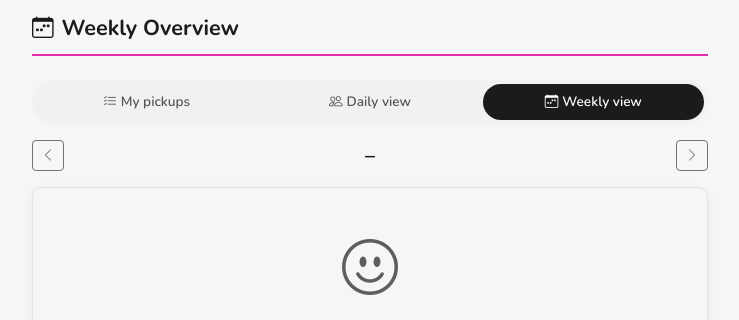
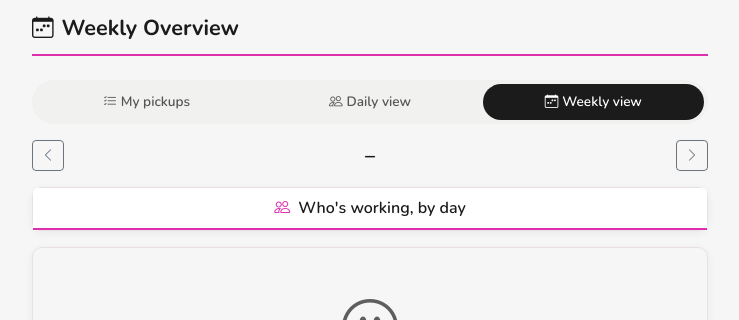
Before and after one commit to MarcusGrazette/dogboxx-booking-app, a Python web app: template app/templates/walker_weekly_overview.html in a window 1280 px wide. Shown: the part 77-397 px from the top of the page, without its empty margins (270-1009 px from the left). Run offline with Jinja, Linux system fonts and the light colour scheme; the template is opened without the code that fills it, so the values that code supplies are empty.

Commit message:
feat: add "who's working, by day" card to walker weekly overview
Mirrors the admin roster card (app/utils/weekly_schedule.py::day_walker_names),
highlighting the days the viewing walker is scheduled using the same
pink-accent + filled-calendar convention as the per-day cards below.

Co-Authored-By: Claude Sonnet 5 <noreply@anthropic.com>
Claude-Session: https://claude.ai/code/session_01Wzw2xJ2MZzV3XmwMELDqBw

```diff
--- a/app/templates/walker_weekly_overview.html
+++ b/app/templates/walker_weekly_overview.html
@@ -30,6 +30,36 @@
            class="btn btn-outline-secondary btn-sm" aria-label="Next week">
             <i class="bi bi-chevron-right"></i>
         </a>
+    </div>
+
+    {# Top-of-page "who's working, by day" card — AM/PM walker names per day,
+       at a glance. Mirrors the admin roster's card (app/utils/weekly_schedule.py
+       :: day_walker_names); the pink accent + filled calendar icon flag the
+       viewing walker's own working days, same convention as the day cards
+       below, instead of listing every walker with equal weight. #}
+    <div class="card mb-3">
+        <div class="card-header fw-semibold">
+            <i class="bi bi-people me-2" style="color:#E02FAC;"></i>Who's working, by day
+        </div>
+        <ul class="list-unstyled small mb-0">
+            {% for day in roster_by_day %}
+            <li class="d-flex align-items-center py-2 px-3{% if not loop.last %} border-bottom{% endif %}{% if day.is_working %} card-accent-pink{% endif %}">
+                <span class="fw-semibold d-flex align-items-center" style="width:6.5rem;flex-shrink:0;">
+                    {% if day.is_working %}
+                    <i class="bi bi-calendar-check-fill me-1" style="color:#E02FAC;" aria-label="You're working"></i>
+                    {% endif %}
+                    {{ day.label }} {{ day.date.strftime('%-d %b') }}
+                </span>
+                <span class="text-muted">
+                    {% if not day.parts %}
+                    No walkers scheduled
+                    {% else %}
+                    {% for abbrev, names in day.parts %}{% if not loop.first %} &middot; {% endif %}<strong>{{ abbrev }}</strong> {{ names }}{% endfor %}
+                    {% endif %}
+                </span>
+            </li>
+            {% endfor %}
+        </ul>
     </div>
 
     {% if not has_pickups %}
```
Also changed, not shown: app/blueprints/walker/routes.py (+16 -0 lines), tests/test_walker_weekly_overview.py (+4 -2 lines).
